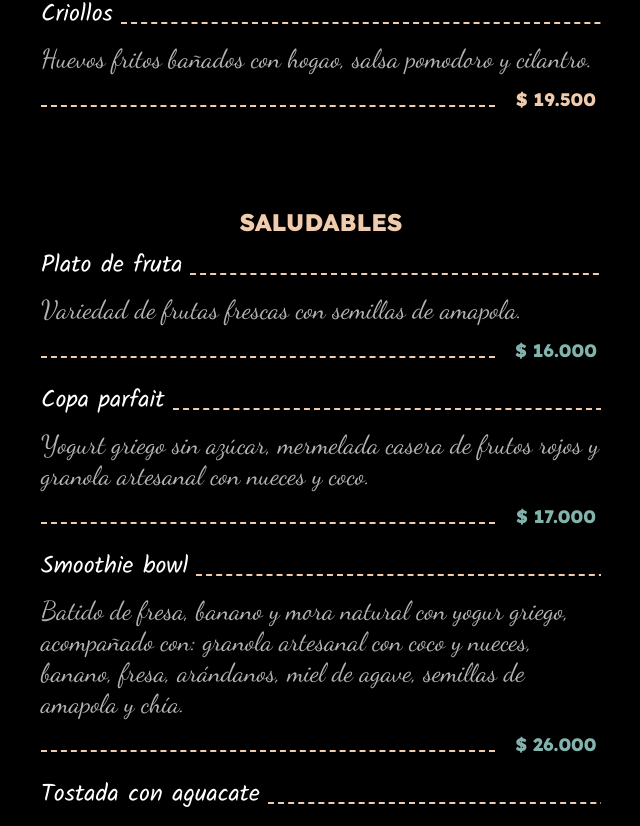
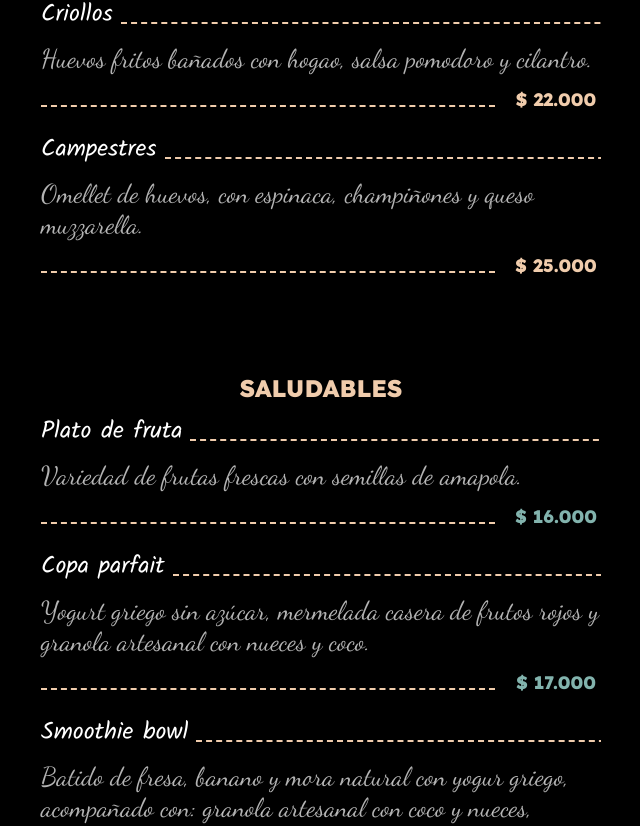
Before and after one commit to Naramatsu/PomaRosa, a React (Create React App) app: page / in a window 1280 px wide. Shown: the part 8137-8963 px from the top of the page, without its empty margins (319-959 px from the left). Built offline with nearby package versions, Linux system fonts and the light colour scheme.

Commit message:
some updates

```diff
--- a/src/data/breakfasts.js
+++ b/src/data/breakfasts.js
@@ -113,10 +113,23 @@ export const specialEggsProducts = [
       [SPANISH]: "CRIOLLOS",
       [ENGLISH]: "CREOLES",
     },
-    hotPrice: "19.500",
+    hotPrice: "22.000",
     description: {
       [SPANISH]: "Huevos fritos bañados con hogao, salsa pomodoro y cilantro.",
       [ENGLISH]: "Fried Eggs with Hogao Sauce, Pomodoro Sauce, and Cilantro",
+    },
+  },
+  {
+    name: {
+      [SPANISH]: "Campestres",
+      [ENGLISH]: "Rustic Style",
+    },
+    hotPrice: "25.000",
+    description: {
+      [SPANISH]:
+        "Omellet de huevos, con espinaca, champiñones y queso muzzarella.",
+      [ENGLISH]:
+        "Omelette with eggs, spinach, mushrooms, and mozzarella cheese.",
     },
   },
 ];
--- a/src/data/daymenu.js
+++ b/src/data/daymenu.js
@@ -7,8 +7,8 @@ export const daymeuProductList = [
       [ENGLISH]: "PERSONAL PIZZA",
     },
     description: {
-      [SPANISH]: "Napolitana - Hawappe - Pepperoni - Pollo champiñones",
-      [ENGLISH]: "Neapolitan - Hawaiian - Pepperoni - Chicken & Mushrooms",
+      [SPANISH]: "Napolitana - Hawappe - Pepperoni",
+      [ENGLISH]: "Neapolitan - Hawaiian - Pepperoni",
     },
     hotPrice: "",
   },
@@ -40,8 +40,8 @@ export const daymeuProductList = [
       [ENGLISH]: "PASTAS",
     },
     description: {
-      [SPANISH]: "PomaRosa - Carbonara - Lasaña",
-      [ENGLISH]: "PomaRosa - Carbonara - Lasagna",
+      [SPANISH]: "PomaRosa - Carbonara",
+      [ENGLISH]: "PomaRosa - Carbonara",
     },
     hotPrice: "",
   },
--- a/src/data/sandwich.js
+++ b/src/data/sandwich.js
@@ -44,6 +44,19 @@ export const sandwichProducts = [
   },
   {
     name: {
+      [SPANISH]: "GRILLED Y BACON",
+      [ENGLISH]: "GRILLED AND BACON",
+    },
+    hotPrice: "28.000",
+    description: {
+      [SPANISH]:
+        "Variedad de quesos fundidos, con tocineta crujiente, en pan artesanal tostado.",
+      [ENGLISH]:
+        "Variety of melted cheeses, with crispy bacon, on toasted artisan bread.",
+    },
+  },
+  {
+    name: {
       [SPANISH]: "POLLO Y CHAMPIÑONES",
       [ENGLISH]: "CHICKEN AND MUSHROOMS",
     },
```
